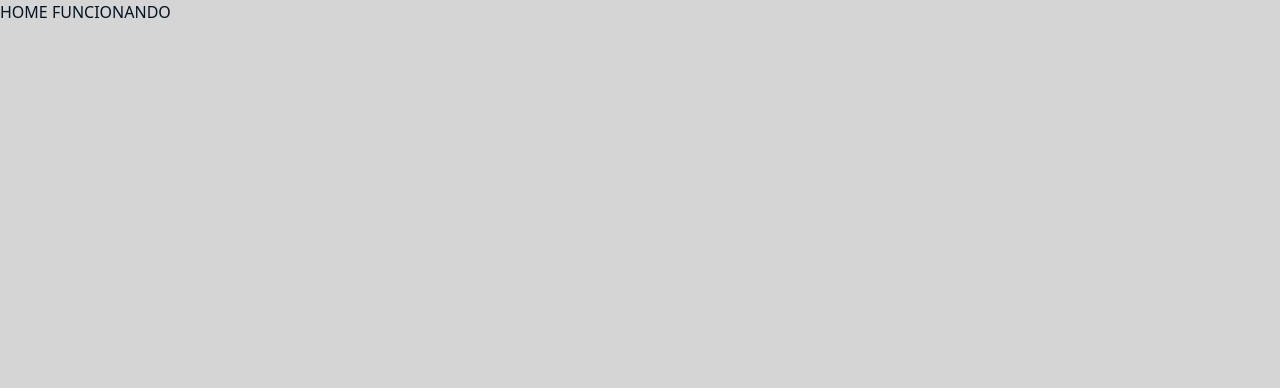
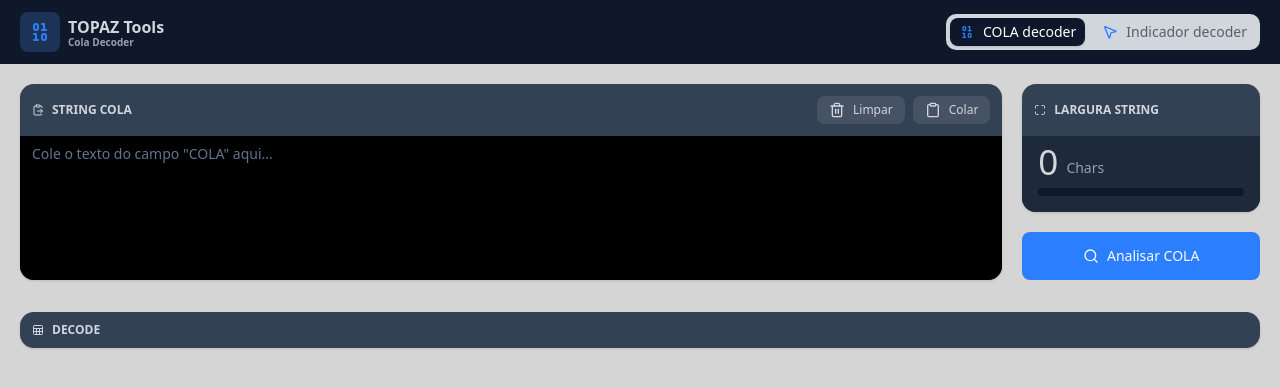
Before and after one commit to fernando-dsouza/tools-topaz, a Next.js app: page / in a window 1280 px wide. Shown: the top 388 px of the page. Built offline with nearby package versions, Linux system fonts and the light colour scheme.

Commit message:
Primeiro commit.

```diff
--- a/app/layout.tsx
+++ b/app/layout.tsx
@@ -1,5 +1,5 @@
-import type { Metadata } from "next";
-import { Geist, Geist_Mono } from "next/font/google";
+import type {Metadata} from "next";
+import {Geist, Geist_Mono} from "next/font/google";
 import "./globals.css";
 
 const geistSans = Geist({
--- a/app/page.tsx
+++ b/app/page.tsx
@@ -1,10 +1,9 @@
-// import TopazToolsCliente from "@/app/components/topaz-tools-cliente";
+import TopazToolsCliente from "@/app/components/topaz-tools-cliente";
 
 export default function TopazToolsPage() {
     return <>
-        <h1>HOME FUNCIONANDO</h1>
-        {/*<main className="min-h-screen bg-[var(--background)] text-[var(--foreground)]">*/}
-        {/*    <TopazToolsCliente/>*/}
-        {/*</main>*/}
+        <main className="min-h-screen bg-[var(--background)] text-[var(--foreground)]">
+            <TopazToolsCliente/>
+        </main>
     </>
 }
```
Lines whose indentation alone changed are shown as unchanged.
